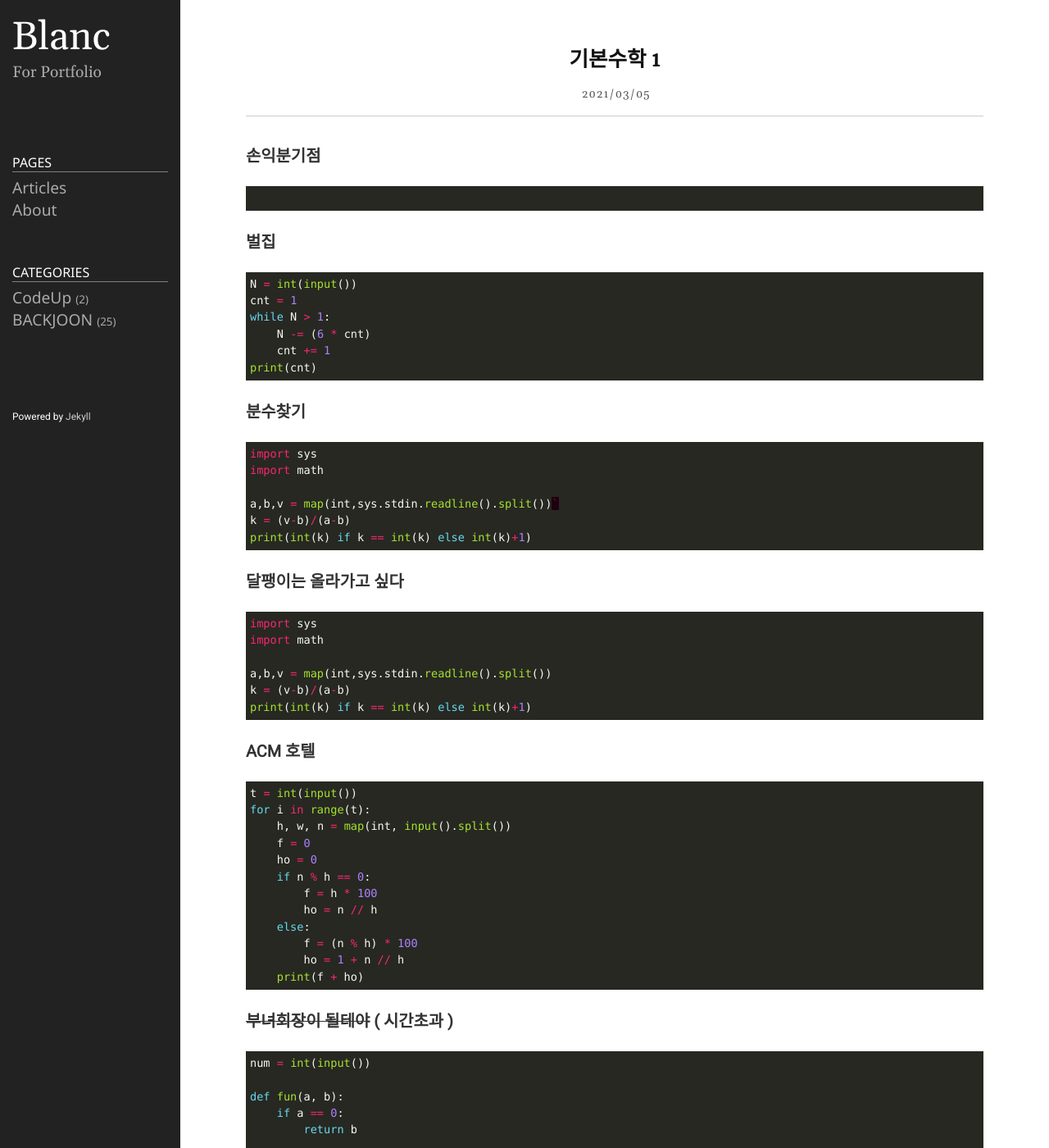
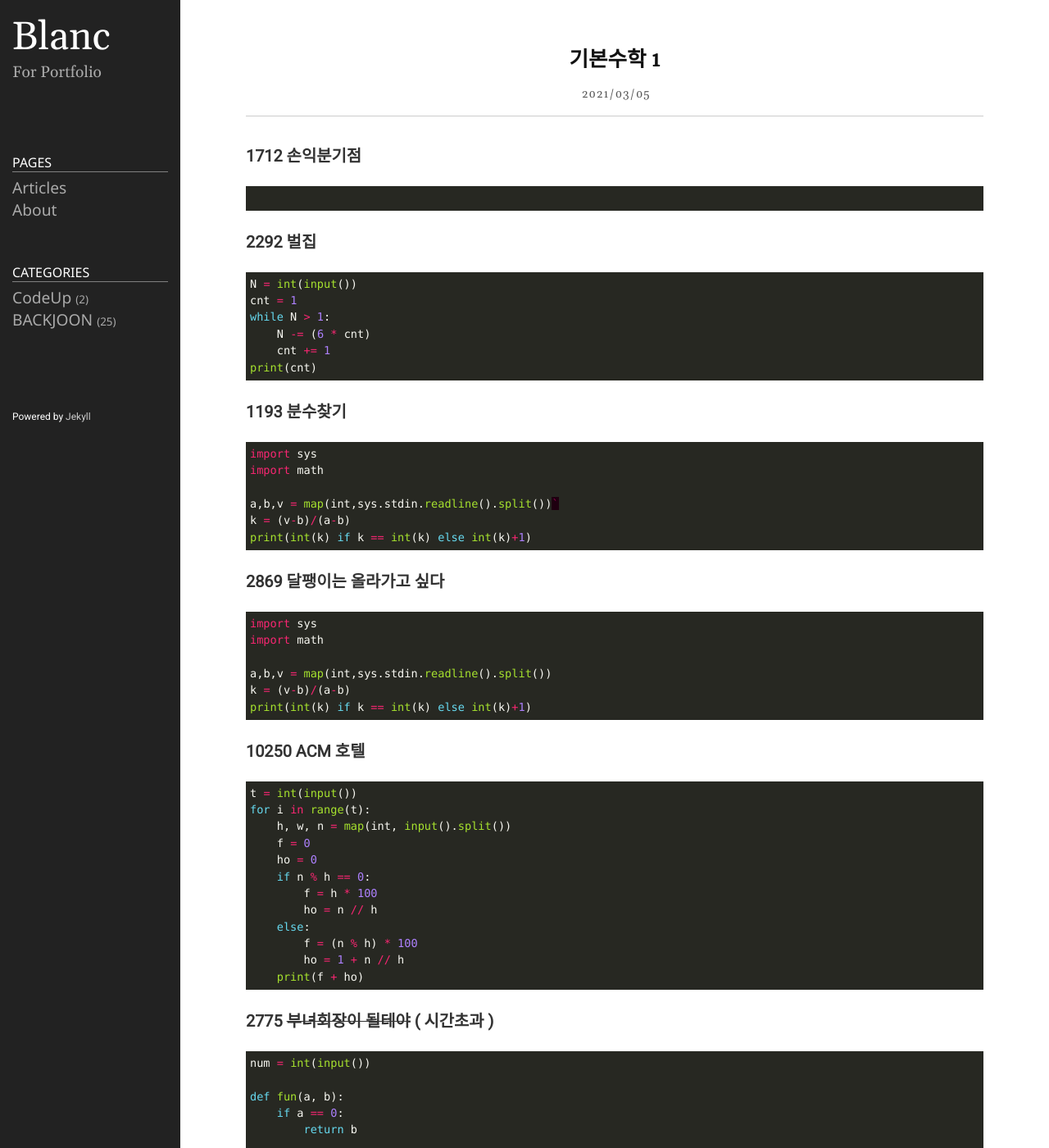
Before and after one commit to 1yoouoo/1yoouoo.gihub.io, a Jekyll site: the page built from _posts/2021-03-05-backjoon-기본수학1.md, in a window 1280 px wide and 1400 px high. Shown: the whole window at 82% size. Built offline with Jekyll 4.4.1, drawn with Linux system fonts in a browser that asks for light colours; some of the changed text lies outside the part shown.

Commit message:
add number

````diff
--- a/_posts/2021-03-05-backjoon-기본수학1.md
+++ b/_posts/2021-03-05-backjoon-기본수학1.md
@@ -5,11 +5,11 @@ date:   2021-03-05 20:19:00 +0900
 categories: BACKJOON
 ---
 
-### 손익분기점
+### 1712 손익분기점
 ```python
 
 ```
-### 벌집
+### 2292 벌집
 ```python
 N = int(input())
 cnt = 1
@@ -18,7 +18,7 @@ while N > 1:
     cnt += 1
 print(cnt)
 ```
-### 분수찾기
+### 1193 분수찾기
 ```python
 import sys
 import math
@@ -28,7 +28,7 @@ k = (v-b)/(a-b)
 print(int(k) if k == int(k) else int(k)+1)
 ```
 
-### 달팽이는 올라가고 싶다
+### 2869 달팽이는 올라가고 싶다
 ```python
 import sys
 import math
@@ -37,7 +37,7 @@ a,b,v = map(int,sys.stdin.readline().split())
 k = (v-b)/(a-b)
 print(int(k) if k == int(k) else int(k)+1)
 ```
-### ACM 호텔
+### 10250 ACM 호텔
 ```python
 t = int(input())
 for i in range(t):
@@ -52,7 +52,7 @@ for i in range(t):
         ho = 1 + n // h
     print(f + ho)
 ```
-### ~~부녀회장이 될테야~~ ( 시간초과 )
+### 2775 ~~부녀회장이 될테야~~ ( 시간초과 )
 ```python
 num = int(input())
 
@@ -71,16 +71,16 @@ for i in range(num):
     n = int(input())
     print(fun(k, n))
 ```
-### 설탕 배달
+### 2839 설탕 배달
 ```python
 
 ```
-### 큰 수 A+B
+### 10757 큰 수 A+B
 ```python
 A , B = map(int, input().split())
 print(A+B)
 ```
-### Fly me to the Alpha Centauri
+### 1011 Fly me to the Alpha Centauri
 ```python
 t = int(input())
 for i in range(t):
````
